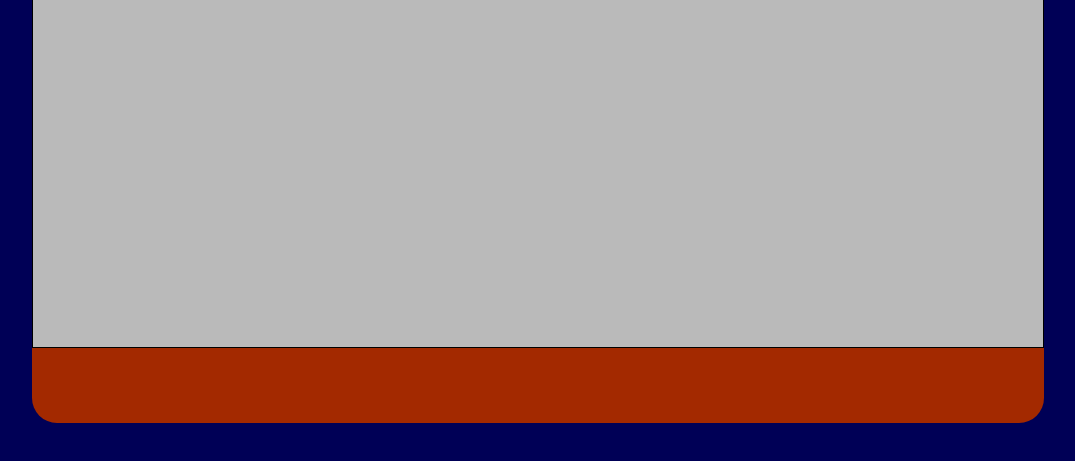
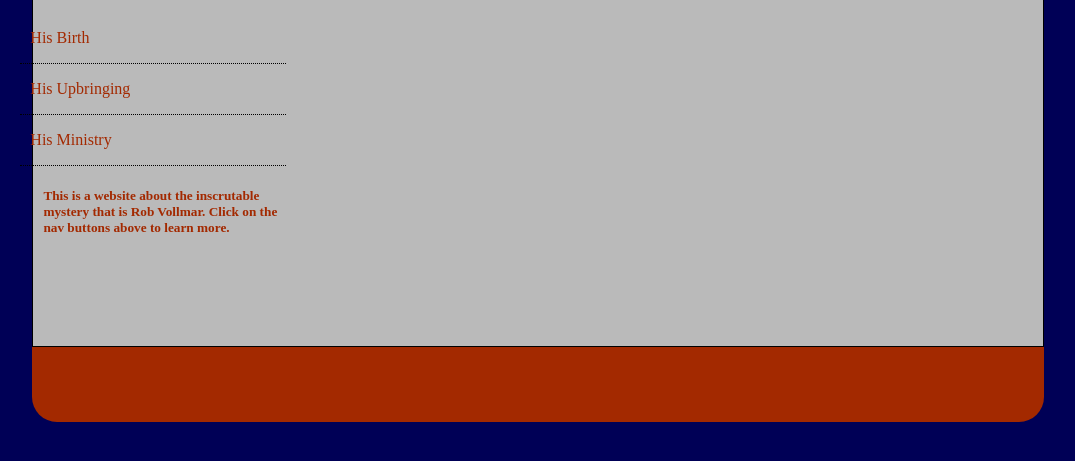
Before and after one commit to robvollmar/homework2, a plain HTML site: page index.html in a window 1280 px wide. Shown: the part 179-640 px from the top of the page, without its empty margins (102-1177 px from the left). Drawn offline with Linux system fonts and the light colour scheme.

Commit message:
left nav complete

```diff
--- a/index.html
+++ b/index.html
@@ -5,6 +5,7 @@
     <title>The Rob Vollmar Pre-Memorial Page</title>
 </head>
     <body>
+
         <div class="header">
             <div class="headerimage">
                 <img class= "image" src="http://terryrichardbazes.com/wp-content/uploads/2011/04/HatchingSoon.png"/>
@@ -15,9 +16,18 @@
 
         </div>
 
+
         <div class="middle">
             <div class="menu">
+            <ul>
+                <li>His Birth</li>
+                <li>His Upbringing</li>
+                <li>His Ministry</li>
+            </ul>
 
+            <h5>
+                This is a website about the inscrutable mystery that is Rob Vollmar. Click on the nav buttons above to learn more.
+            </h5>
             </div>
             <div class="body">
 
--- a/stylesheet.css
+++ b/stylesheet.css
@@ -41,9 +41,31 @@ html
 .middle {
     background-color: #bababa;
     border: 1px solid;
-    height: 350px;
+    height: 349px;
     margin-left: 10%;
     margin-right: 10%;
+        }
+
+.menu {
+    height:349px;
+    width: 25%;
+    }
+
+li {
+    border-bottom: 1px black dotted;
+    color: #A32900;
+    list-style-type: none;
+    text-align: left;
+    margin-left: -25%;
+    padding-left: 10px;
+    padding-top: 1em;
+    padding-bottom: 1em;
+    }
+
+h5 {
+    color: #A32900;
+    text-align: left;
+    padding-left: 10px;
     }
 
 .footer {
```
Also changed, not shown: .c9/metadata/preview-/index.html, .c9/metadata/workspace/index.html, .c9/metadata/workspace/stylesheet.css, 1 other file.
